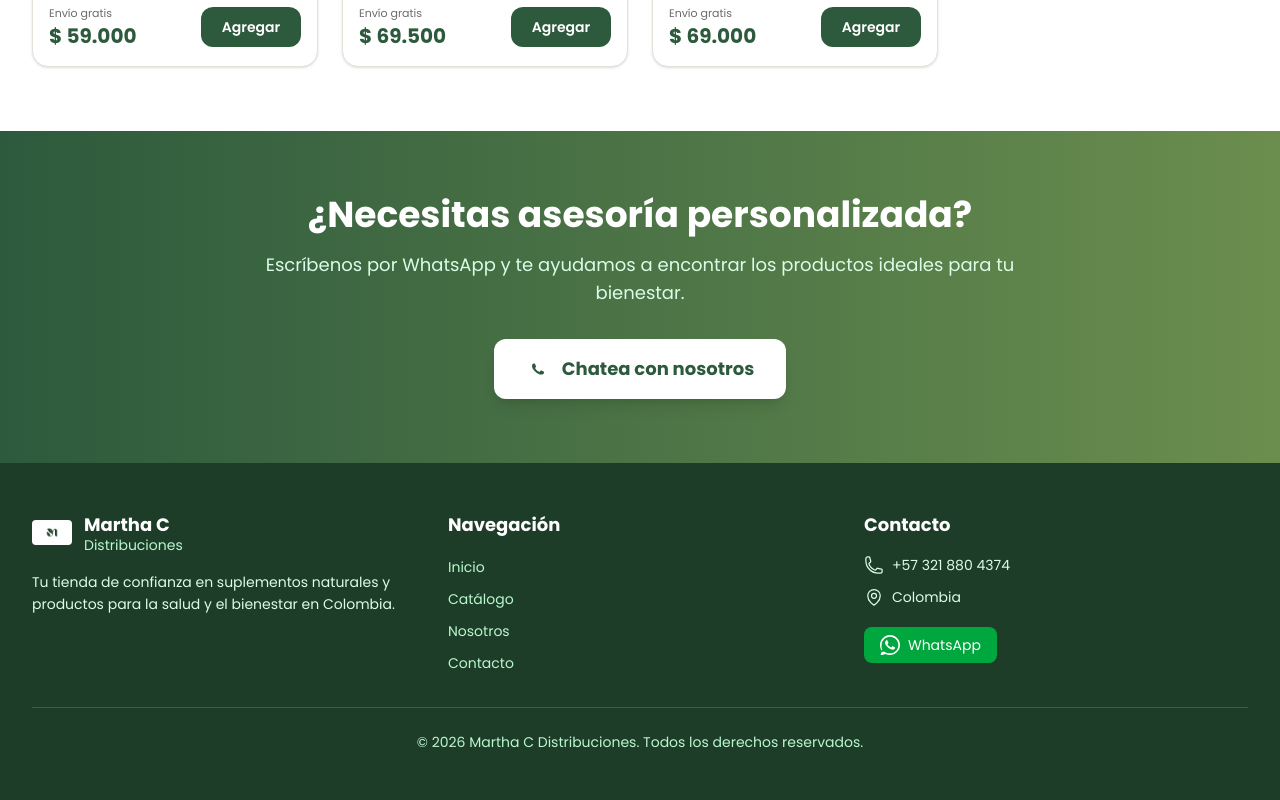
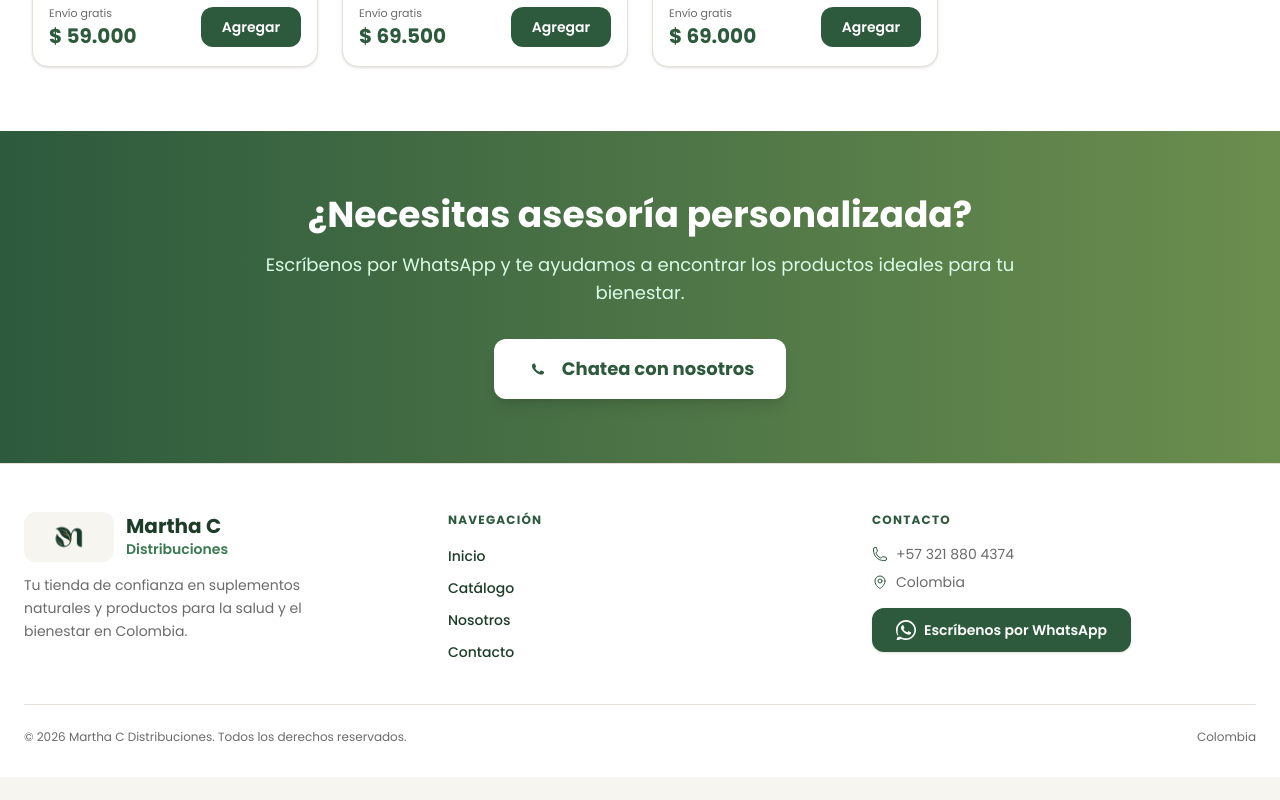
Before and after one commit to jpablo123/martha-c-distribuciones, a Next.js app: page / in a window 1280 px wide. Shown: the part 2278-3078 px from the top of the page. After the commit the page ends 3055 px from the top, so only its background shows below. Built offline with nearby package versions, Linux system fonts and the light colour scheme.

Commit message:
feat: rediseñar footer - fondo blanco con letras verdes y logo 90px
Co-Authored-By: Claude Sonnet 4.6 <noreply@anthropic.com>

```diff
--- a/src/components/Footer.tsx
+++ b/src/components/Footer.tsx
@@ -3,29 +3,39 @@ import Image from "next/image";
 
 export default function Footer() {
   return (
-    <footer className="bg-[var(--color-primary-dark)] text-white">
-      <div className="max-w-7xl mx-auto px-4 sm:px-6 lg:px-8 py-12">
-        <div className="grid grid-cols-1 md:grid-cols-3 gap-8">
+    <footer className="bg-white border-t" style={{ borderColor: "var(--color-border)" }}>
+      <div className="max-w-7xl mx-auto px-6 pt-12 pb-8">
+
+        {/* Mobile: layout centrado / Desktop: grid 3 columnas */}
+        <div className="flex flex-col items-center text-center md:grid md:grid-cols-3 md:items-start md:text-left gap-10">
+
           {/* Marca */}
+          <div className="flex flex-col items-center md:items-start gap-3">
+            <div className="flex items-center gap-3">
+              <Image
+                src="/logo.png"
+                alt="Martha C Distribuciones"
+                width={90}
+                height={90}
+                className="rounded-xl p-1"
+                style={{ backgroundColor: "var(--color-bg)" }}
+              />
               <div>
-            <div className="flex items-center gap-3 mb-4">
-              <Image src="/logo.png" alt="Martha C Distribuciones" width={40} height={40} className="rounded bg-white p-1" />
-              <div>
-                <p className="font-bold text-lg">Martha C</p>
-                <p className="text-sm text-green-200 -mt-1">Distribuciones</p>
+                <p className="font-bold text-xl leading-tight" style={{ color: "var(--color-primary-dark)" }}>Martha C</p>
+                <p className="text-sm font-semibold" style={{ color: "var(--color-primary-light)" }}>Distribuciones</p>
               </div>
             </div>
-            <p className="text-green-100 text-sm leading-relaxed">
+            <p className="text-sm leading-relaxed max-w-xs" style={{ color: "var(--color-text-light)" }}>
               Tu tienda de confianza en suplementos naturales y productos para la salud y el bienestar en Colombia.
             </p>
           </div>
 
-          {/* Links */}
-          <div>
-            <h3 className="font-bold text-lg mb-4">
+          {/* Navegación */}
+          <div className="w-full md:w-auto">
+            <h3 className="font-bold text-xs uppercase tracking-widest mb-4" style={{ color: "var(--color-primary)" }}>
               Navegación
             </h3>
-            <ul className="space-y-2">
+            <ul className="grid grid-cols-2 gap-x-8 gap-y-3 md:flex md:flex-col md:gap-2">
               {[
                 { href: "/", label: "Inicio" },
                 { href: "/catalogo", label: "Catálogo" },
@@ -33,7 +43,11 @@ export default function Footer() {
                 { href: "/contacto", label: "Contacto" },
               ].map((link) => (
                 <li key={link.href}>
-                  <Link href={link.href} className="text-green-200 hover:text-white transition-colors text-sm">
+                  <Link
+                    href={link.href}
+                    className="text-sm font-medium transition-colors hover:underline underline-offset-4"
+                    style={{ color: "var(--color-primary-dark)" }}
+                  >
                     {link.label}
                   </Link>
                 </li>
@@ -42,44 +56,46 @@ export default function Footer() {
           </div>
 
           {/* Contacto */}
-          <div>
-            <h3 className="font-bold text-lg mb-4">
+          <div className="w-full md:w-auto flex flex-col items-center md:items-start gap-4">
+            <h3 className="font-bold text-xs uppercase tracking-widest" style={{ color: "var(--color-primary)" }}>
               Contacto
             </h3>
-            <ul className="space-y-3 text-sm text-green-100">
-              <li className="flex items-center gap-2">
-                <svg xmlns="http://www.w3.org/2000/svg" fill="none" viewBox="0 0 24 24" strokeWidth={1.5} stroke="currentColor" className="w-5 h-5 shrink-0">
+            <div className="flex flex-col items-center md:items-start gap-2 text-sm" style={{ color: "var(--color-text-light)" }}>
+              <div className="flex items-center gap-2">
+                <svg xmlns="http://www.w3.org/2000/svg" fill="none" viewBox="0 0 24 24" strokeWidth={1.5} stroke="currentColor" className="w-4 h-4 shrink-0" style={{ color: "var(--color-primary)" }}>
                   <path strokeLinecap="round" strokeLinejoin="round" d="M2.25 6.75c0 8.284 6.716 15 15 15h2.25a2.25 2.25 0 0 0 2.25-2.25v-1.372c0-.516-.351-.966-.852-1.091l-4.423-1.106c-.44-.11-.902.055-1.173.417l-.97 1.293c-.282.376-.769.542-1.21.38a12.035 12.035 0 0 1-7.143-7.143c-.162-.441.004-.928.38-1.21l1.293-.97c.363-.271.527-.734.417-1.173L6.963 3.102a1.125 1.125 0 0 0-1.091-.852H4.5A2.25 2.25 0 0 0 2.25 4.5v2.25Z" />
                 </svg>
-                +57 321 880 4374
-              </li>
-              <li className="flex items-center gap-2">
-                <svg xmlns="http://www.w3.org/2000/svg" fill="none" viewBox="0 0 24 24" strokeWidth={1.5} stroke="currentColor" className="w-5 h-5 shrink-0">
+                <span>+57 321 880 4374</span>
+              </div>
+              <div className="flex items-center gap-2">
+                <svg xmlns="http://www.w3.org/2000/svg" fill="none" viewBox="0 0 24 24" strokeWidth={1.5} stroke="currentColor" className="w-4 h-4 shrink-0" style={{ color: "var(--color-primary)" }}>
                   <path strokeLinecap="round" strokeLinejoin="round" d="M15 10.5a3 3 0 1 1-6 0 3 3 0 0 1 6 0Z" />
                   <path strokeLinecap="round" strokeLinejoin="round" d="M19.5 10.5c0 7.142-7.5 11.25-7.5 11.25S4.5 17.642 4.5 10.5a7.5 7.5 0 1 1 15 0Z" />
                 </svg>
-                Colombia
-              </li>
-              <li>
+                <span>Colombia</span>
+              </div>
+            </div>
+
             <a
               href="https://wa.me/573218804374"
               target="_blank"
               rel="noopener noreferrer"
-                  className="inline-flex items-center gap-2 bg-green-600 hover:bg-green-500 text-white px-4 py-2 rounded-lg transition-colors mt-2"
+              className="w-full md:w-auto inline-flex items-center justify-center gap-2 font-semibold px-6 py-3 rounded-xl transition-opacity hover:opacity-90 text-sm shadow-sm"
+              style={{ backgroundColor: "var(--color-primary)", color: "white" }}
             >
               <svg viewBox="0 0 24 24" fill="currentColor" className="w-5 h-5">
                 <path d="M17.472 14.382c-.297-.149-1.758-.867-2.03-.967-.273-.099-.471-.148-.67.15-.197.297-.767.966-.94 1.164-.173.199-.347.223-.644.075-.297-.15-1.255-.463-2.39-1.475-.883-.788-1.48-1.761-1.653-2.059-.173-.297-.018-.458.13-.606.134-.133.298-.347.446-.52.149-.174.198-.298.298-.497.099-.198.05-.371-.025-.52-.075-.149-.669-1.612-.916-2.207-.242-.579-.487-.5-.669-.51-.173-.008-.371-.01-.57-.01-.198 0-.52.074-.792.372-.272.297-1.04 1.016-1.04 2.479 0 1.462 1.065 2.875 1.213 3.074.149.198 2.096 3.2 5.077 4.487.709.306 1.262.489 1.694.625.712.227 1.36.195 1.871.118.571-.085 1.758-.719 2.006-1.413.248-.694.248-1.289.173-1.413-.074-.124-.272-.198-.57-.347z"/>
                 <path d="M12 0C5.373 0 0 5.373 0 12c0 2.625.846 5.059 2.284 7.034L.789 23.492a.75.75 0 0 0 .917.918l4.458-1.495A11.945 11.945 0 0 0 12 24c6.627 0 12-5.373 12-12S18.627 0 12 0zm0 22c-2.487 0-4.783-.734-6.718-1.997l-.468-.312-3.065 1.027 1.027-3.065-.312-.468A9.953 9.953 0 0 1 2 12C2 6.486 6.486 2 12 2s10 4.486 10 10-4.486 10-10 10z"/>
               </svg>
-                  WhatsApp
+              Escríbenos por WhatsApp
             </a>
-              </li>
-            </ul>
           </div>
         </div>
 
-        <div className="border-t border-green-700 mt-8 pt-6 text-center text-green-200 text-sm">
+        {/* Separador y copyright */}
+        <div className="mt-10 pt-6 flex flex-col sm:flex-row items-center justify-between gap-2 text-xs border-t" style={{ borderColor: "var(--color-border)", color: "var(--color-text-light)" }}>
           <p>&copy; {new Date().getFullYear()} Martha C Distribuciones. Todos los derechos reservados.</p>
+          <p>Colombia</p>
         </div>
       </div>
     </footer>
```
Lines whose indentation alone changed are shown as unchanged.
